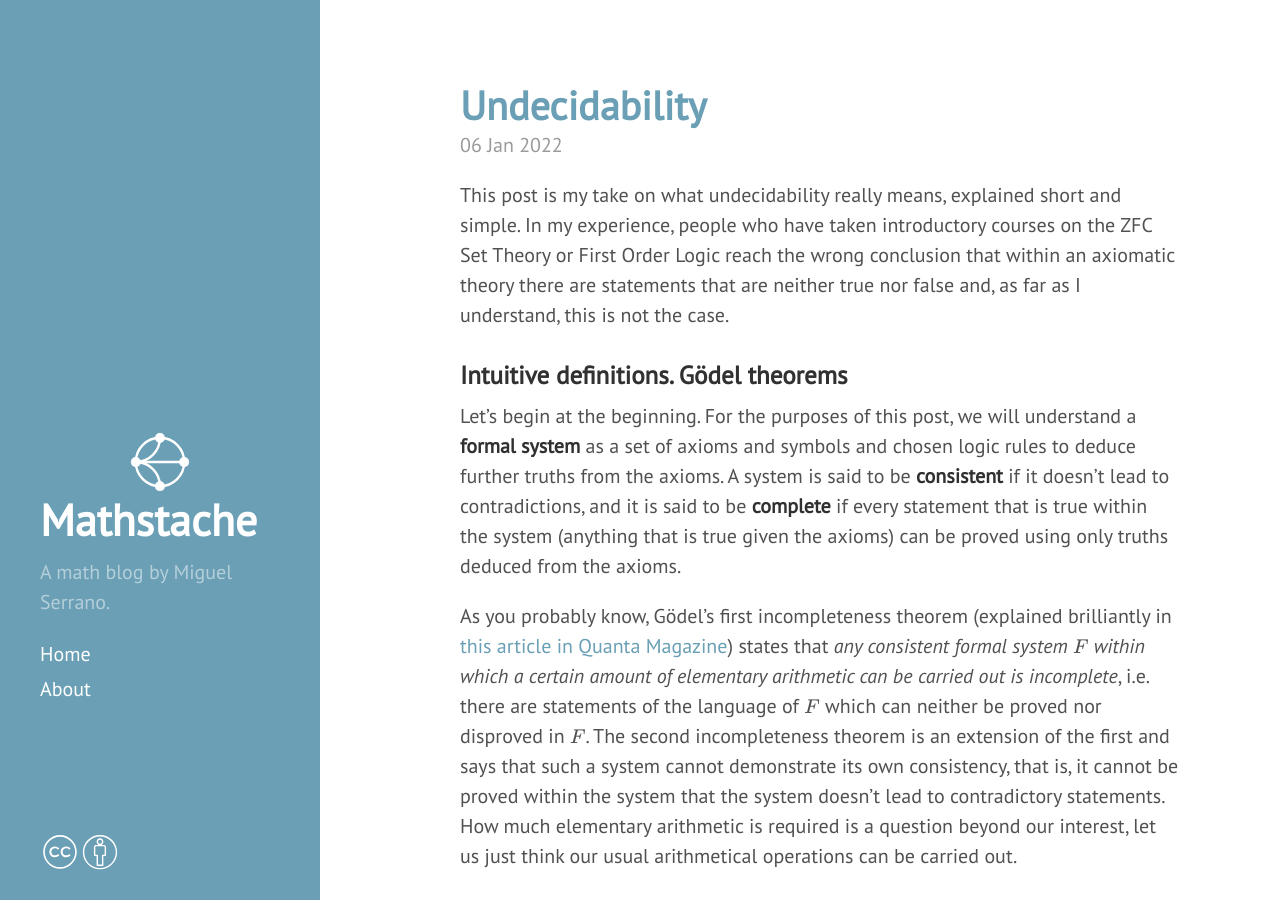
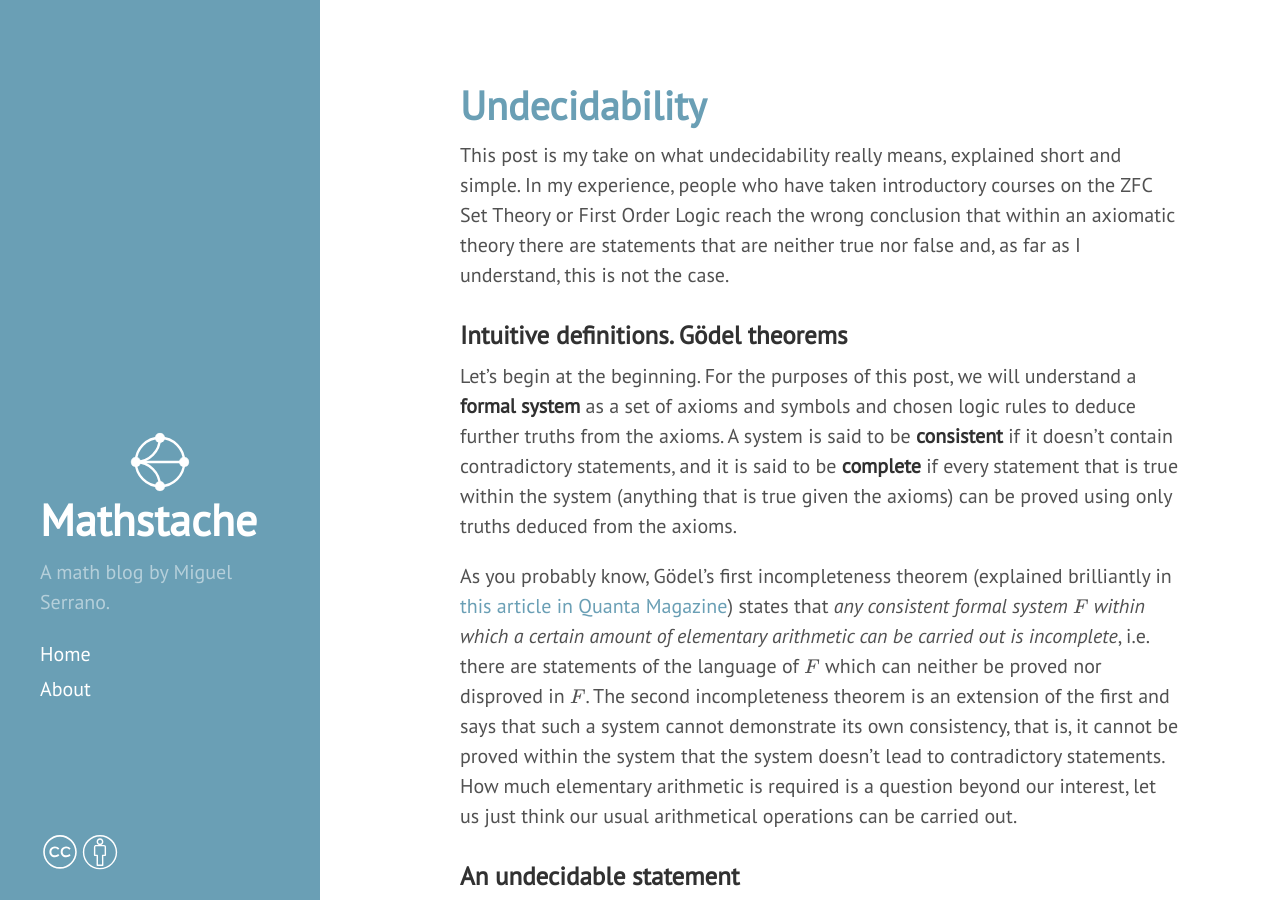
Before and after one commit to homomorfismo/blog, a Jekyll site: the page built from preposts/2022-01-06-undecidability.md, in a window 1280 px wide and 900 px high. Built offline with Jekyll 4.4.1, drawn with Linux system fonts in a browser that asks for light colours; nearby versions of some CDN libraries; some of the changed text lies outside the part shown.

```diff
--- a/_posts/2022-01-06-undecidability.md
+++ b/preposts/2022-01-06-undecidability.md
@@ -7,7 +7,7 @@
 
 ### Intuitive definitions. Gödel theorems
 
-Let's begin at the beginning. For the purposes of this post, we will understand a **formal system** as a set of axioms and symbols and chosen logic rules to deduce further truths from the axioms. A system is said to be **consistent** if it doesn't lead to contradictions, and it is said to be **complete** if every statement that is true within the system (anything that is true given the axioms) can be proved using only truths deduced from the axioms.
+Let's begin at the beginning. For the purposes of this post, we will understand a **formal system** as a set of axioms and symbols and chosen logic rules to deduce further truths from the axioms. A system is said to be **consistent** if it doesn't contain contradictory statements, and it is said to be **complete** if every statement that is true within the system (anything that is true given the axioms) can be proved using only truths deduced from the axioms.
 
 As you probably know, Gödel's first incompleteness theorem (explained brilliantly in [this article in Quanta Magazine](https://www.quantamagazine.org/how-godels-incompleteness-theorems-work-20200714/)) states that *any consistent formal system $F$ within which a certain amount of  elementary arithmetic can be carried out is incomplete*, i.e. there are  statements of the language of $F$ which can neither be proved nor disproved in $F$. The second incompleteness theorem is an extension of the first and says that such a system cannot demonstrate its own consistency, that is, it cannot be proved within the system that the system doesn't lead to contradictory statements. How much elementary arithmetic is required is a question beyond our interest, let us just think our usual arithmetical operations can be carried out.
 
```
